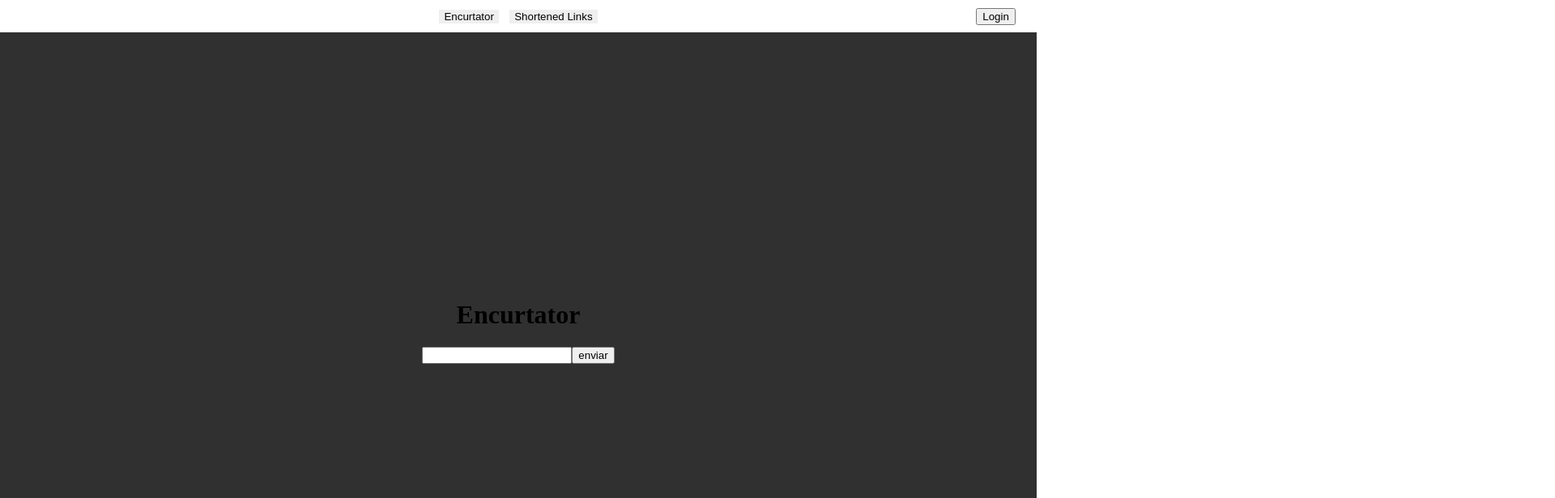
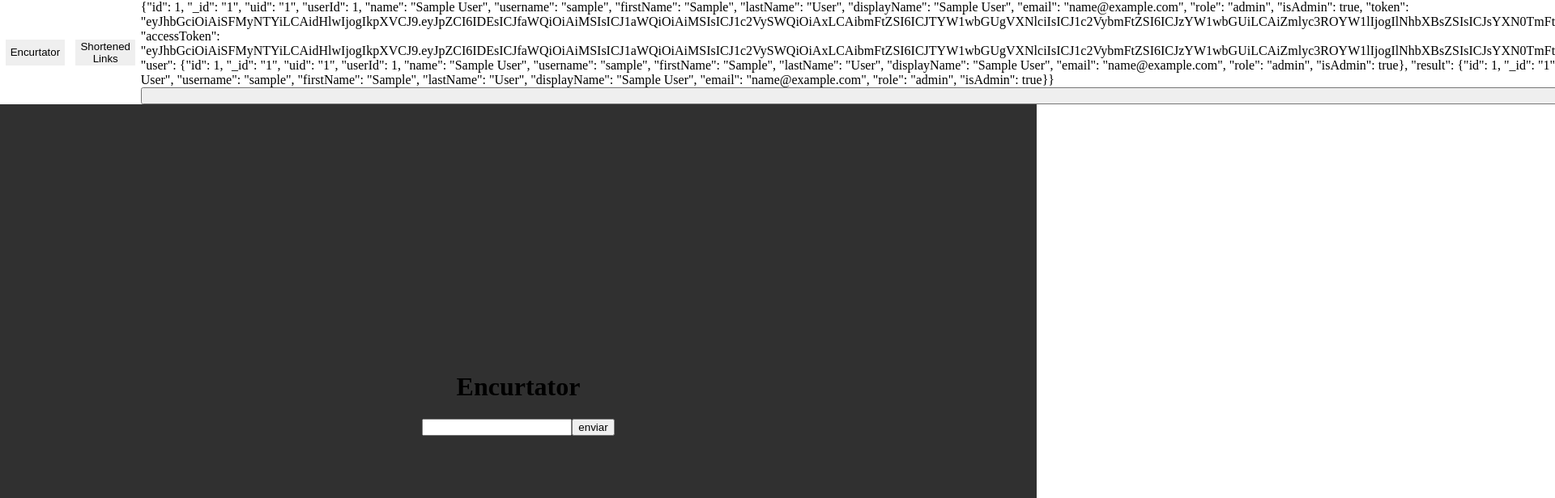
Before and after one commit to BrMD/encurtator, an Angular app in the folder angular/: page /encurtator in a window 1280 px wide. Shown: the top 616 px of the page at 81% size, 1920 px wide, since content can reach past the window. Built offline with nearby package versions, Linux system fonts and the light colour scheme; sample sign-in values are in the browser's storage.

Commit message:
added persistant session

```diff
--- a/angular/src/app/app.component.ts
+++ b/angular/src/app/app.component.ts
@@ -1,7 +1,8 @@
-import { Component } from '@angular/core';
+import { Component, OnInit } from '@angular/core';
 import { RouterOutlet } from '@angular/router';
 import { FormComponent } from './components/form/form.component';
 import { TitleComponent } from './components/title/title.component';
+import { AuthService } from './service/auth.service';
 
 @Component({
   selector: 'app-root',
@@ -10,6 +11,17 @@ import { TitleComponent } from './components/title/title.component';
   templateUrl: './app.component.html',
   styleUrl: './app.component.css',
 })
-export class AppComponent {
+export class AppComponent implements OnInit {
   title = 'encurtator';
+  constructor(private authService: AuthService) {}
+  veryfySession() {
+    const email = localStorage.getItem('user');
+    console.log(email);
+    if (email) {
+      this.authService.setAccount(email);
+    }
+  }
+  ngOnInit(): void {
+    this.veryfySession();
+  }
 }
--- a/angular/src/app/encurtator/layout/page-layout/header/header.component.css
+++ b/angular/src/app/encurtator/layout/page-layout/header/header.component.css
@@ -22,3 +22,8 @@
   right: 1%;
   margin: 0 1em 0 0;
 }
+
+.loggedDiv {
+  display: flex;
+  flex-direction: column;
+}
--- a/angular/src/app/encurtator/layout/page-layout/header/header.component.html
+++ b/angular/src/app/encurtator/layout/page-layout/header/header.component.html
@@ -4,6 +4,9 @@
     <button (click)="onShortenedList()">Shortened Links</button>
   </div>
   @if(loggedAccount){
-  <span>{{ loggedAccount.email }}</span>
+  <div class="loggedDiv">
+    <span>{{ loggedAccount }}</span>
+    <button (click)="onLogout()">log out</button>
+  </div>
   }@else{<button class="navLogin" (click)="onLogin()">Login</button>}
 </nav>
--- a/angular/src/app/encurtator/layout/page-layout/header/header.component.ts
+++ b/angular/src/app/encurtator/layout/page-layout/header/header.component.ts
@@ -27,4 +27,9 @@ export class HeaderComponent {
   onLogin() {
     this.router.navigate(['pages']);
   }
+
+  onLogout() {
+    this.authService.clearAccount();
+    window.location.reload();
+  }
 }
--- a/angular/src/app/pages/login/login.component.ts
+++ b/angular/src/app/pages/login/login.component.ts
@@ -52,7 +52,7 @@ export class LoginComponent {
       this.service.login(loginData).subscribe({
         error: () => console.log('error'),
         complete: () => {
-          this.authService.setAccount(loginData);
+          this.authService.setAccount(loginData.email);
           this.router.navigate(['/']);
         },
       });
--- a/angular/src/app/service/auth.service.ts
+++ b/angular/src/app/service/auth.service.ts
@@ -5,17 +5,19 @@ import { Account } from '../models/account';
   providedIn: 'root',
 })
 export class AuthService {
-  private account: Account | null = null;
+  private account: string | null = null;
 
-  setAccount(account: Account) {
-    this.account = account;
+  setAccount(email: string) {
+    this.account = email;
+    localStorage.setItem('user', email);
   }
 
-  getAccount(): Account | null {
+  getAccount(): string | null {
     return this.account;
   }
 
   clearAccount() {
     this.account = null;
+    localStorage.removeItem('user');
   }
 }
```
Also changed, not shown: 1 other file (tests, documents, lock files or other folders).
